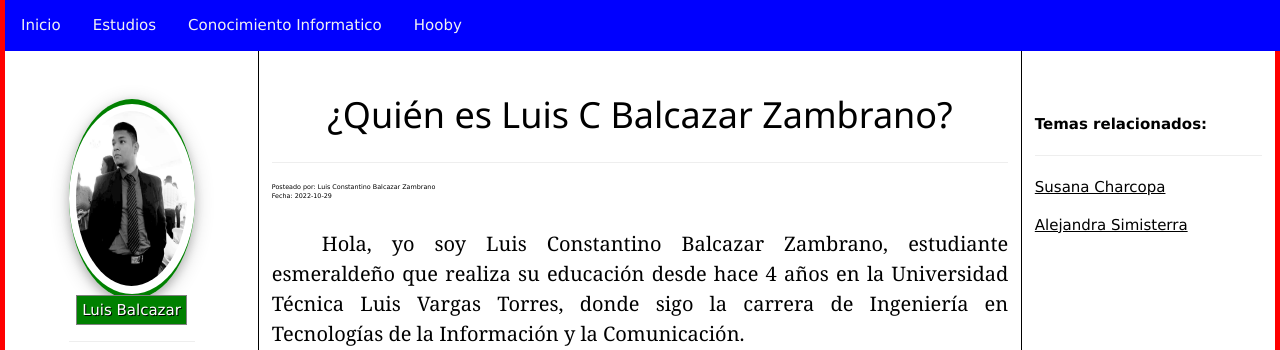
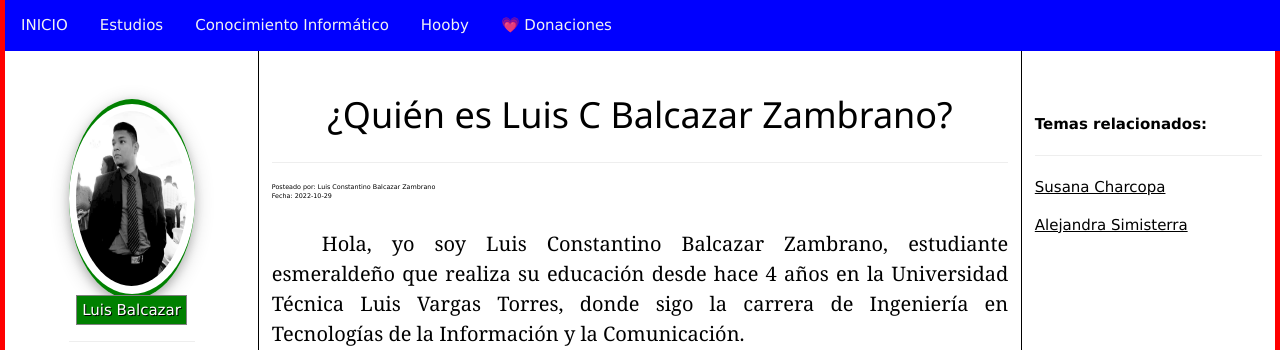
Before and after one commit to LuisBaalcazar/BalcazarLuis, a PHP site: page / in a window 1280 px wide. Shown: the top 350 px of the page. Run offline with PHP 8.4, Linux system fonts and the light colour scheme.

Commit message:
Cambie contenido

```diff
--- a/head.php
+++ b/head.php
@@ -118,12 +118,4 @@ width:30%;
         <a href="#blog-seccion3">Conocimiento Informático</a>
         <a href="#blog-seccion4">Hooby</a>
     	<a href="donacion.php">&#128151; Donaciones</a>
-        </div>    <div class="navbar">
-        <a href="index.php">Inicio</a>
-        <a href="eys-capacitacion.php">Estudios</a>
-        <a href="eys-asesoria-tecnica.php">Conocimiento Informatico</a>
-        <a href="eys-investigacion.php">Hooby</a>
         </div>
-
-
-    </div>
```
